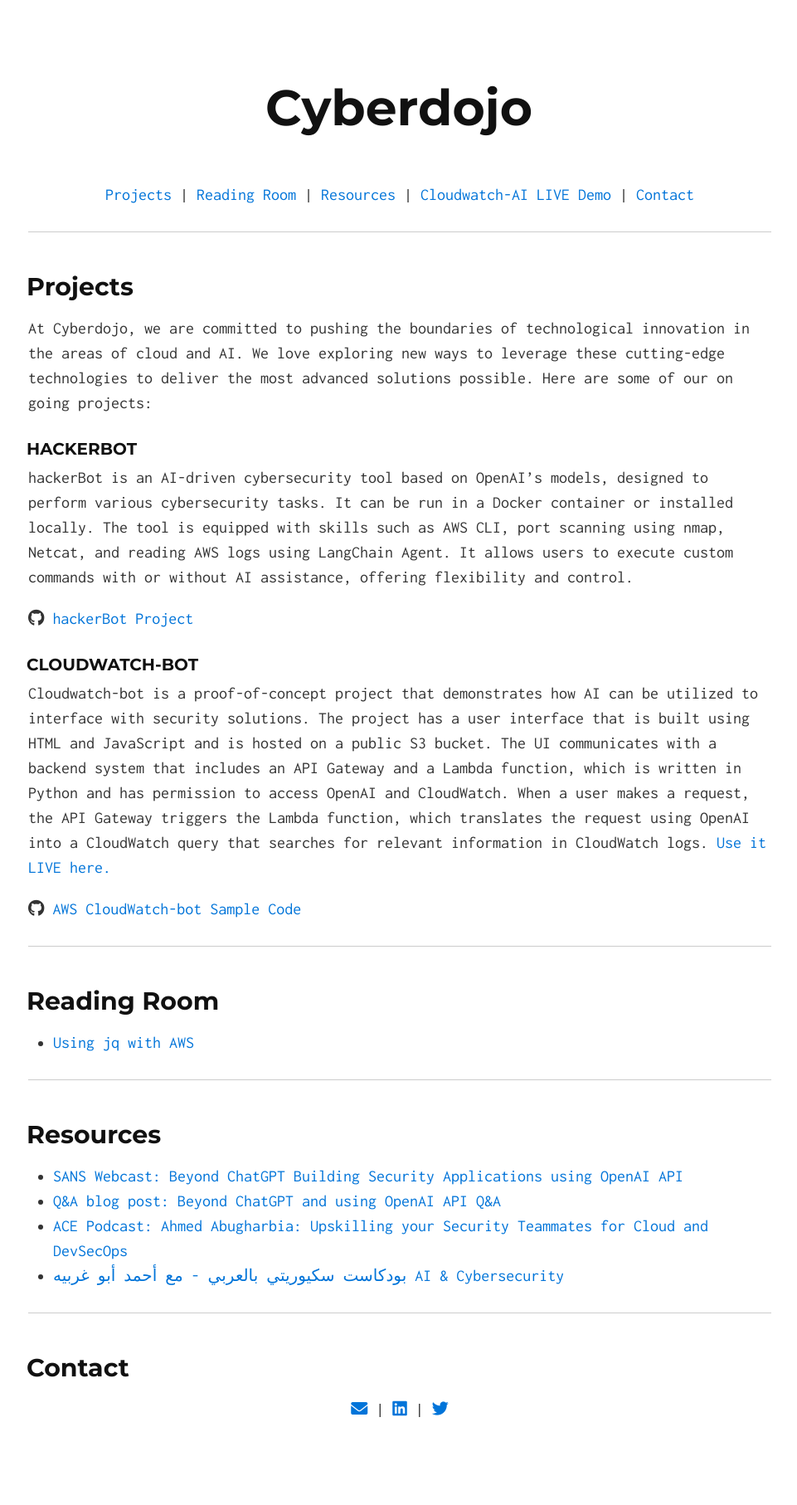
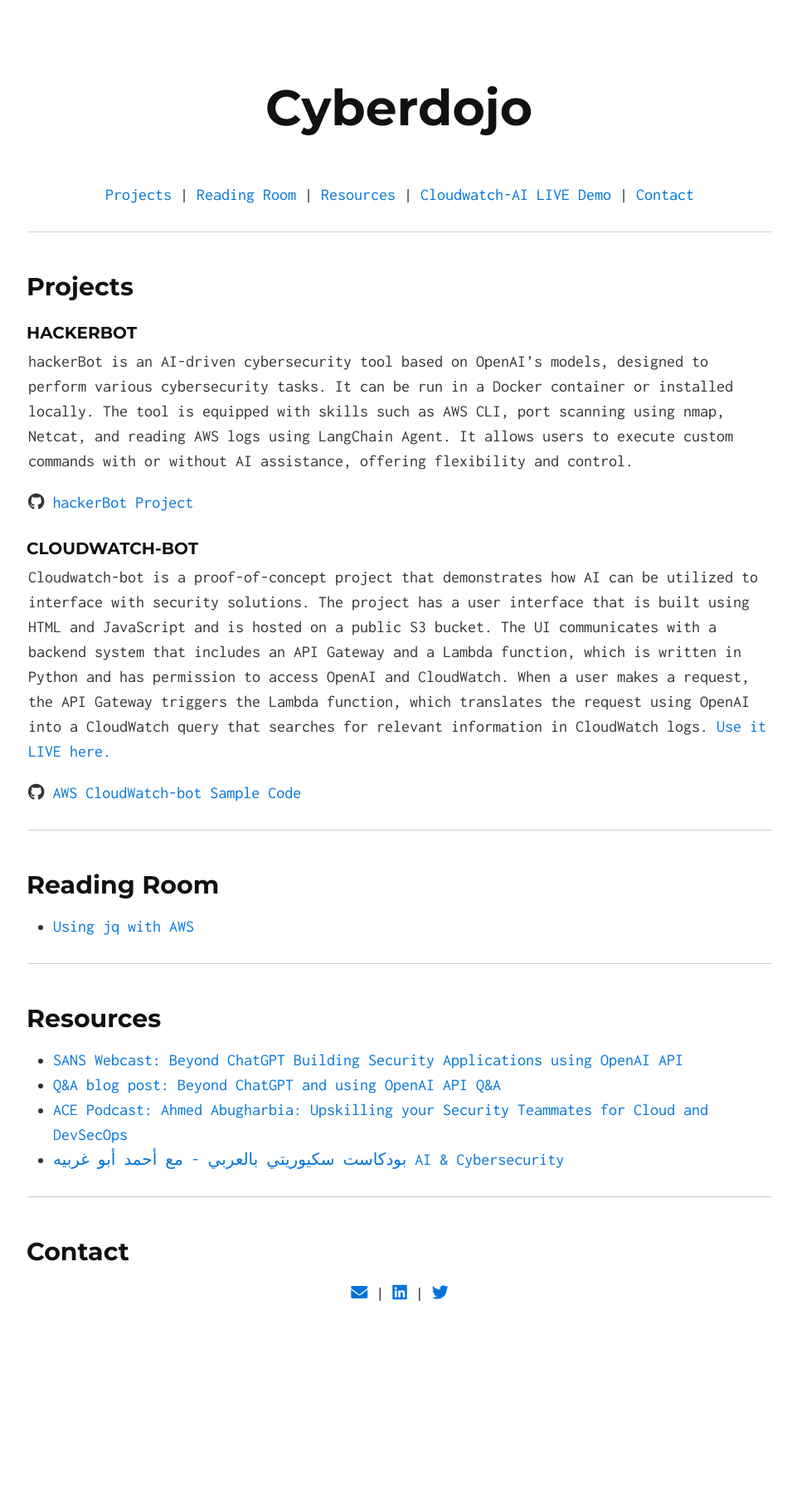
Before and after one commit to Ahmed-AG/cyberdojo-page, a Jekyll site: the page built from index.md, in a window 1280 px wide. Shown: the whole page at 83% size, without its empty margins (158-1119 px from the left). Built offline with Jekyll 4.4.1, drawn with Linux system fonts in a browser that asks for light colours; after the commit the page ends 1674 px from its top, so only the background shows below that.

Commit message:
update main page

```diff
--- a/index.md
+++ b/index.md
@@ -18,7 +18,6 @@
 --- -->
 
 ## <a id="research-projects"></a>Projects
-At Cyberdojo, we are committed to pushing the boundaries of technological innovation in the areas of cloud and AI. We love exploring new ways to leverage these cutting-edge technologies to deliver the most advanced solutions possible. Here are some of our on going projects:
 
 ### hackerBot
 hackerBot is an AI-driven cybersecurity tool based on OpenAI's models, designed to perform various cybersecurity tasks. It can be run in a Docker container or installed locally. The tool is equipped with skills such as AWS CLI, port scanning using nmap, Netcat, and reading AWS logs using LangChain Agent. It allows users to execute custom commands with or without AI assistance, offering flexibility and control.
```
